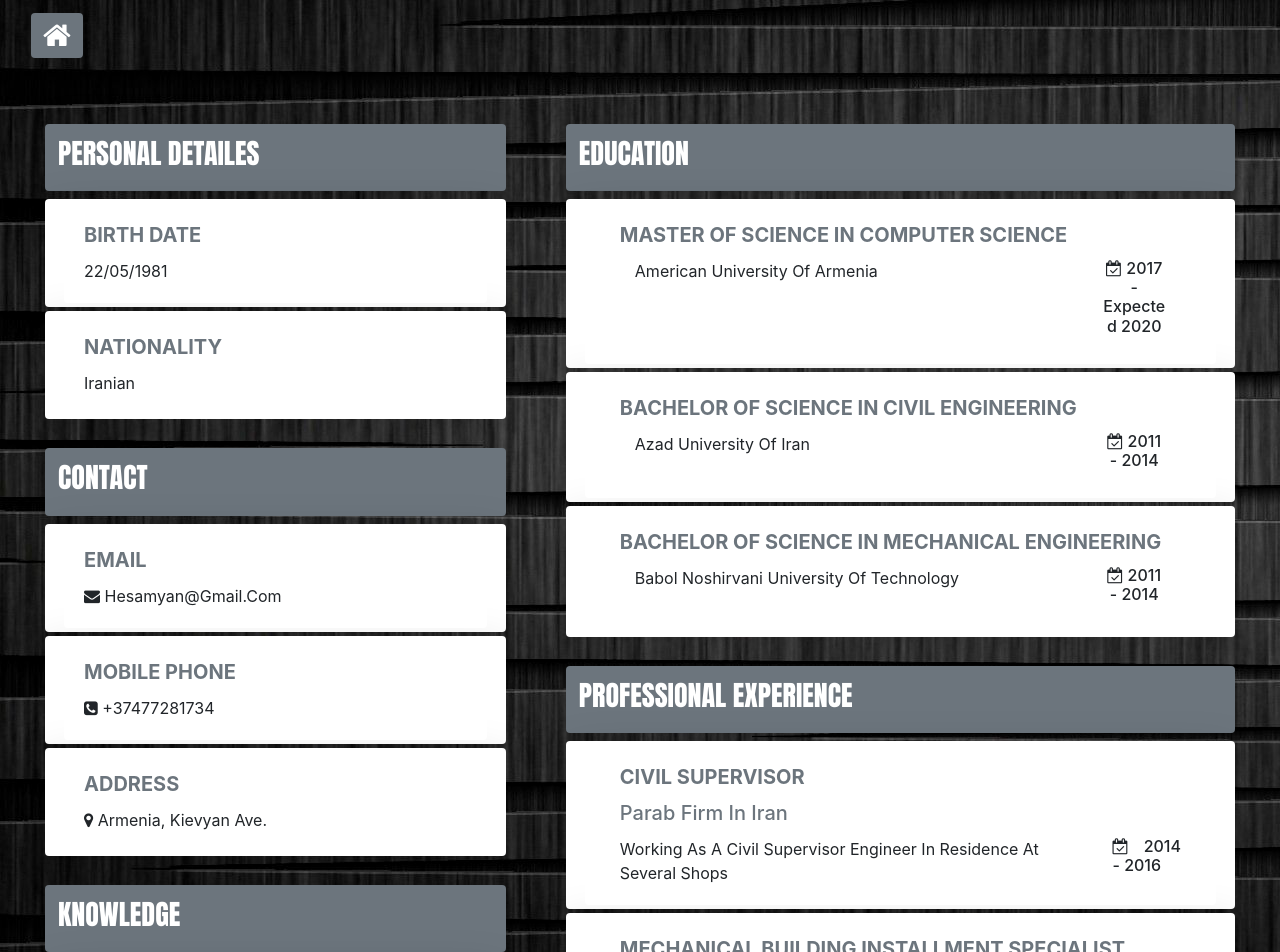
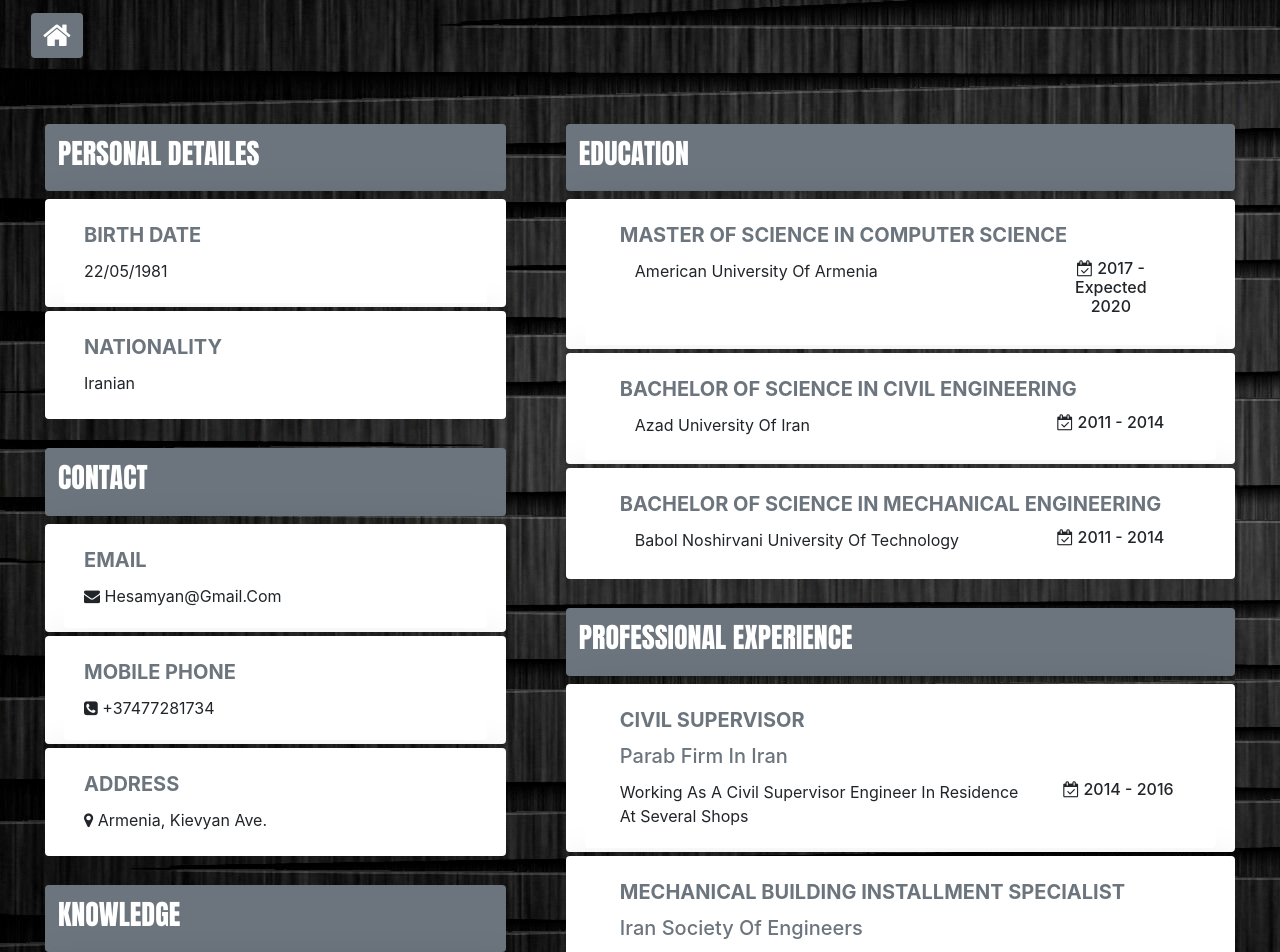
Before and after one commit to hooman734/cv, a React (Create React App) app: page / in a window 1280 px wide. Shown: the top 952 px of the page. Built offline with nearby package versions, Linux system fonts and the light colour scheme.

Commit message:
minor modification

```diff
--- a/src/App.css
+++ b/src/App.css
@@ -6,8 +6,8 @@
 
 .Component {
   padding-top: 25px;
-  margin-left: 2rem;
-  margin-right: 2rem;
+  margin-left: 1rem;
+  margin-right: 1rem;
 }
 
 .App-logo {
--- a/src/Components/DetailEducation.jsx
+++ b/src/Components/DetailEducation.jsx
@@ -17,7 +17,7 @@ const DetailEducation = function(props) {
             <div className="row">
               <div className="col-sm">
                 <div className="row">
-                  <div className="col-sm-10">
+                  <div className="col-sm-9">
                     <a
                       className="text-decoration-none text-reset text-capitalize text-justify"
                       href={link || "#"}
@@ -27,7 +27,7 @@ const DetailEducation = function(props) {
                       </p>
                     </a>
                   </div>
-                  <div className="col-sm-2 text-capitalize">
+                  <div className="col-sm-3 text-capitalize">
                     <h6>
                       <i className="fa fa-calendar-check" /> {start} - {end}
                     </h6>
--- a/src/Components/DetailProgress.jsx
+++ b/src/Components/DetailProgress.jsx
@@ -23,12 +23,12 @@ const DetailProgress = function(props) {
               </div>
             </div>
             <div className="row">
-              <div className="col-sm-10">
+              <div className="col-sm-9">
                 <p className="card-text text-left text-wrap text-reset text-capitalize text-justify">
                   {context}
                 </p>
               </div>
-              <div className="col-sm-2 text-capitalize text-justify">
+              <div className="col-sm-3 text-capitalize text-justify">
                 <h6>
                   <i className="fa fa-calendar-check" /> {start} - {end}
                 </h6>
```
